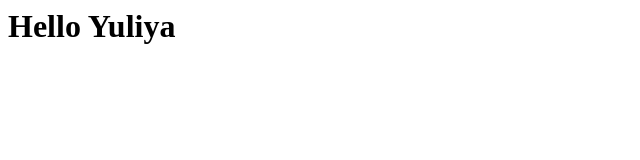
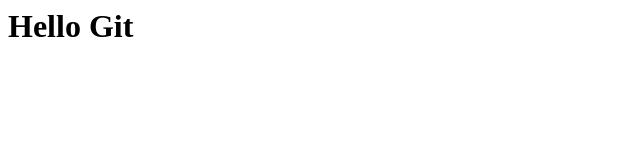
Before and after one commit to yuliyaand/git-sample, a plain HTML site: page index.html in a window 1280 px wide. Shown: the whole page, without its empty margins (0-640 px from the left). Drawn offline with Linux system fonts and the light colour scheme.

Commit message:
Revert "Wrong commit"
This reverts commit 367fa289c6e6c2d2e4ea7b18a0b23f6e5e015717.

```diff
--- a/index.html
+++ b/index.html
@@ -1 +1 @@
-<h1>Hello Yuliya</h1>
+<h1>Hello Git</h1>
```
